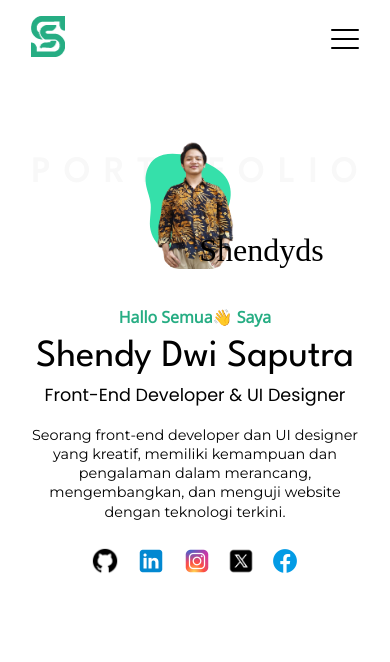
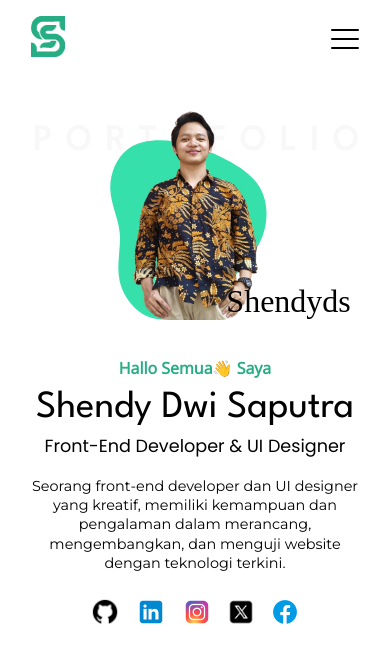
Before and after one commit to shendyds/shendyds.github.io, a plain HTML site: page index.html in a window 390 px wide. Drawn offline with nearby package versions, Linux system fonts and the light colour scheme; a web font is replaced by a local one.

Commit message:
Revisi bagian responsive

```diff
--- a/style.css
+++ b/style.css
@@ -229,7 +229,7 @@ nav {
 }
 
 .myfoto svg {
-    width: 26vw;
+    width: 27vw;
     position: absolute;
     z-index: -1;
     right: 8rem;
@@ -376,14 +376,14 @@ nav {
 
     /* Header */
     .container-home {
-        padding: 12rem 8%;
+        padding: 10rem 8%;
         min-height: 92vh;
         /* border: 1px solid white; */
     }
 
     .personal {
         display: grid;
-        grid-template-columns: repeat(auto-fit, minmax(280fr, 1fr));
+        grid-template-columns: repeat(auto-fit, minmax(280px, 1fr));
         grid-template-areas:
             'teks teks'
             'foto foto';
@@ -399,17 +399,23 @@ nav {
         margin: 0 0 1rem 0;
     }
 
+    .myfoto img {
+        width: 20vw;
+        border-radius: 29%;
+    }
+
     .myfoto svg {
-        width: 26vw;
+        width: 34vw;
         position: absolute;
+        top: .3rem;
+        right: 15.2rem;
         z-index: -1;
-        right: 17rem;
     }
 
     .ttd-person {
         position: absolute;
         bottom: 0;
-        right: 12rem;
+        right: 11rem;
     }
 
     .decoration {
@@ -486,23 +492,41 @@ nav {
         min-height: 92vh;
     }
 
+    .personal {
+        display: grid;
+        grid-template-columns: repeat(auto-fit, minmax(280px, 1fr));
+        grid-template-areas:
+            'teks teks'
+            'foto foto';
+        gap: 0;
+    }
+
+    .person-detail {
+        grid-area: foto;
+    }
+
+    .myfoto {
+        grid-area: teks;
+        margin: 0 0 1rem 0;
+    }
+
     .myfoto svg {
-        width: 26vw;
+        width: 34vw;
         position: absolute;
         z-index: -1;
-        right: 16rem;
+        right: 14.3rem;
     }
 
     .ttd-person {
         position: absolute;
         bottom: 0;
-        right: 11rem;
+        right: 10rem;
     }
 
     .decoration {
         position: absolute;
         top: 2rem;
-        right: .2rem;
+        left: 2rem;
         transform: rotate(0);
         z-index: -2;
         letter-spacing: 2rem;
@@ -532,17 +556,44 @@ nav {
         min-height: 92vh;
     }
 
+    .personal {
+        display: grid;
+        grid-template-columns: repeat(auto-fit, minmax(280px, 1fr));
+        grid-template-areas:
+            'teks teks'
+            'foto foto';
+        gap: 0;
+    }
+
+    .person-detail {
+        grid-area: foto;
+    }
+
+    .myfoto {
+        grid-area: teks;
+        margin: 0 0 1rem 0;
+    }
+
     .myfoto svg {
-        width: 26vw;
+        width: 34vw;
         position: absolute;
         z-index: -1;
-        right: 15.8rem;
+        right: 14.3rem;
     }
 
     .ttd-person {
         position: absolute;
         bottom: 0;
-        right: 10.5rem;
+        right: 9.6rem;
+    }
+
+    .decoration {
+        position: absolute;
+        top: 2rem;
+        left: 1.5rem;
+        transform: rotate(0);
+        z-index: -2;
+        letter-spacing: 2rem;
     }
 
     /* End of Header */
@@ -569,18 +620,51 @@ nav {
         min-height: 92vh;
     }
 
+    .personal {
+        display: grid;
+        grid-template-columns: repeat(auto-fit, minmax(280px, 1fr));
+        grid-template-areas:
+            'teks teks'
+            'foto foto';
+        gap: 0;
+    }
+
+    .person-detail {
+        grid-area: foto;
+    }
+
+    .myfoto {
+        grid-area: teks;
+        margin: 0 0 1rem 0;
+    }
+
+    .myfoto img {
+        width: 23vw;
+        border-radius: 29%;
+    }
+
     .myfoto svg {
-        width: 26vw;
+        width: 39vw;
         position: absolute;
         z-index: -1;
-        right: 15.5rem;
+        right: 13rem;
     }
 
     .ttd-person {
         position: absolute;
         bottom: 0;
-        right: 10rem;
+        right: 8.6rem;
     }
+
+    .decoration {
+        position: absolute;
+        top: 2rem;
+        left: 1.1rem;
+        transform: rotate(0);
+        z-index: -2;
+        letter-spacing: 2rem;
+    }
+
 
     /* End of Header */
 }
@@ -602,21 +686,44 @@ nav {
 
     /* Header */
     .container-home {
-        padding: 11rem 8%;
-        min-height: 92vh;
+        padding: 7rem 8%;
+        min-height: 91vh;
+    }
+
+    .personal {
+        display: grid;
+        grid-template-columns: repeat(auto-fit, minmax(280px, 1fr));
+        grid-template-areas:
+            'teks teks'
+            'foto foto';
+        gap: 0;
+    }
+
+    .person-detail {
+        grid-area: foto;
+    }
+
+    .myfoto {
+        grid-area: teks;
+        margin: 0 0 1rem 0;
+    }
+
+    .myfoto img {
+        width: 24vw;
+        border-radius: 29%;
     }
 
     .myfoto svg {
-        width: 26vw;
+        width: 41vw;
         position: absolute;
         z-index: -1;
-        right: 15rem;
+        right: 12rem;
     }
 
     .ttd-person {
         position: absolute;
         bottom: 0;
-        right: 9.5rem;
+        right: 7.5rem;
     }
 
     .decoration {
@@ -652,27 +759,45 @@ nav {
 
     /* Header */
     .container-home {
-        padding: 6rem 8%;
+        padding: 4rem 8%;
         min-height: 87vh;
-        /* border: 1px solid white; */
+    }
+
+    .personal {
+        display: grid;
+        grid-template-columns: repeat(auto-fit, minmax(280px, 1fr));
+        grid-template-areas:
+            'teks teks'
+            'foto foto';
+        gap: 0;
+    }
+
+    .person-detail {
+        grid-area: foto;
+    }
+
+    .myfoto {
+        grid-area: teks;
+        margin: 0 0 1rem 0;
     }
 
     .myfoto img {
-        width: 20vw;
+        width: 33vw;
         border-radius: 29%;
     }
 
     .myfoto svg {
-        width: 30vw;
+        width: 55vw;
         position: absolute;
         z-index: -1;
-        right: 8rem;
+        top: .5rem;
+        right: 5.2rem;
     }
 
     .ttd-person {
         position: absolute;
         bottom: 0;
-        right: 3rem;
+        right: 1.5rem;
     }
 
     .ttd-person h3 {
@@ -753,22 +878,41 @@ nav {
 
     /* Header */
     .container-home {
-        padding: 6rem 8%;
+        padding: 3rem 8%;
         min-height: 87vh;
         /* border: 1px solid white; */
     }
 
+    .personal {
+        display: grid;
+        grid-template-columns: repeat(auto-fit, minmax(280px, 1fr));
+        grid-template-areas:
+            'teks teks'
+            'foto foto';
+        gap: 0;
+    }
+
+    .person-detail {
+        grid-area: foto;
+    }
+
+    .myfoto {
+        grid-area: teks;
+        margin: 0 0 1rem 0;
+    }
+
     .myfoto svg {
-        width: 30vw;
+        width: 55vw;
         position: absolute;
         z-index: -1;
-        right: 7.8rem;
+        top: .5rem;
+        right: 5rem;
     }
 
     .ttd-person {
         position: absolute;
         bottom: 0;
-        right: 2.6rem;
+        right: 1.1rem;
     }
 
     .decoration {
@@ -804,22 +948,41 @@ nav {
 
     /* Header */
     .container-home {
-        padding: 6rem 8%;
+        padding: 4rem 8%;
         max-height: 87vh;
         /* border: 1px solid white; */
     }
 
+    .personal {
+        display: grid;
+        grid-template-columns: repeat(auto-fit, minmax(280px, 1fr));
+        grid-template-areas:
+            'teks teks'
+            'foto foto';
+        gap: 0;
+    }
+
+    .person-detail {
+        grid-area: foto;
+    }
+
+    .myfoto {
+        grid-area: teks;
+        margin: 0 0 1rem 0;
+    }
+
     .myfoto svg {
-        width: 30vw;
+        width: 55vw;
         position: absolute;
         z-index: -1;
-        right: 7.4rem;
+        top: .5rem;
+        right: 4.7rem;
     }
 
     .ttd-person {
         position: absolute;
         bottom: 0;
-        right: 2.2rem;
+        right: .6rem;
     }
 
     .decoration {
@@ -882,28 +1045,47 @@ nav {
 
     /* Header */
     .container-home {
-        padding: 4rem 8%;
+        padding: 2rem 8%;
         max-height: 87vh;
         /* border: 1px solid white; */
     }
 
+    .personal {
+        display: grid;
+        grid-template-columns: repeat(auto-fit, minmax(280px, 1fr));
+        grid-template-areas:
+            'teks teks'
+            'foto foto';
+        gap: 0;
+    }
+
+    .person-detail {
+        grid-area: foto;
+    }
+
+    .myfoto {
+        grid-area: teks;
+        margin: 0 0 1rem 0;
+    }
+
     .myfoto svg {
-        width: 30vw;
+        width: 55vw;
         position: absolute;
         z-index: -1;
-        right: 7.4rem;
+        top: .5rem;
+        right: 4.7rem;
     }
 
     .ttd-person {
         position: absolute;
         bottom: 0;
-        right: 2.2rem;
+        right: .5rem;
     }
 
     .decoration {
         position: absolute;
         top: 1rem;
-        left: 0rem;
+        left: .1rem;
         transform: rotate(0);
         z-index: -2;
         letter-spacing: .9rem;
@@ -960,28 +1142,47 @@ nav {
 
     /* Header */
     .container-home {
-        padding: 4rem 8%;
+        padding: 1rem 8%;
         max-height: 87vh;
         /* border: 1px solid white; */
     }
 
+    .personal {
+        display: grid;
+        grid-template-columns: repeat(auto-fit, minmax(280px, 1fr));
+        grid-template-areas:
+            'teks teks'
+            'foto foto';
+        gap: 0;
+    }
+
+    .person-detail {
+        grid-area: foto;
+    }
+
+    .myfoto {
+        grid-area: teks;
+        margin: 0 0 1rem 0;
+    }
+
     .myfoto svg {
-        width: 30vw;
+        width: 55vw;
         position: absolute;
         z-index: -1;
-        right: 7.1rem;
+        top: .5rem;
+        right: 4.7rem;
     }
 
     .ttd-person {
         position: absolute;
         bottom: 0;
-        right: 2rem;
+        right: .5rem;
     }
 
     .decoration {
         position: absolute;
         top: 1rem;
-        left: 0;
+        left: .1rem;
         transform: rotate(0);
         z-index: -2;
         letter-spacing: .8rem;
@@ -996,7 +1197,7 @@ nav {
     }
 
     .person-detail h1 {
-        font: 2.3rem var(--FontLeague);
+        font: 2.2rem var(--FontLeague);
         text-transform: capitalize;
         text-align: center;
         line-height: 1rem;
@@ -1005,7 +1206,7 @@ nav {
     .person-detail h5 {
         font: 1.1rem var(--FontPoppins);
         text-align: center;
-        line-height: 3.8rem;
+        line-height: 3.5rem;
     }
 
     .person-detail p {
@@ -1038,22 +1239,41 @@ nav {
 
     /* Header */
     .container-home {
-        padding: 5rem 8%;
+        padding: 2rem 8%;
         max-height: 87vh;
         /* border: 1px solid white; */
     }
 
+    .personal {
+        display: grid;
+        grid-template-columns: repeat(auto-fit, minmax(280px, 1fr));
+        grid-template-areas:
+            'teks teks'
+            'foto foto';
+        gap: 0;
+    }
+
+    .person-detail {
+        grid-area: foto;
+    }
+
+    .myfoto {
+        grid-area: teks;
+        margin: 0 0 1rem 0;
+    }
+
     .myfoto svg {
-        width: 30vw;
+        width: 55vw;
         position: absolute;
         z-index: -1;
-        right: 7.1rem;
+        top: .5rem;
+        right: 4.4rem;
     }
 
     .ttd-person {
         position: absolute;
         bottom: 0;
-        right: 2rem;
+        right: .5rem;
     }
 
     .decoration {
@@ -1074,7 +1294,7 @@ nav {
     }
 
     .person-detail h1 {
-        font: 2.3rem var(--FontLeague);
+        font: 2rem var(--FontLeague);
         text-transform: capitalize;
         text-align: center;
         line-height: 1rem;
```
